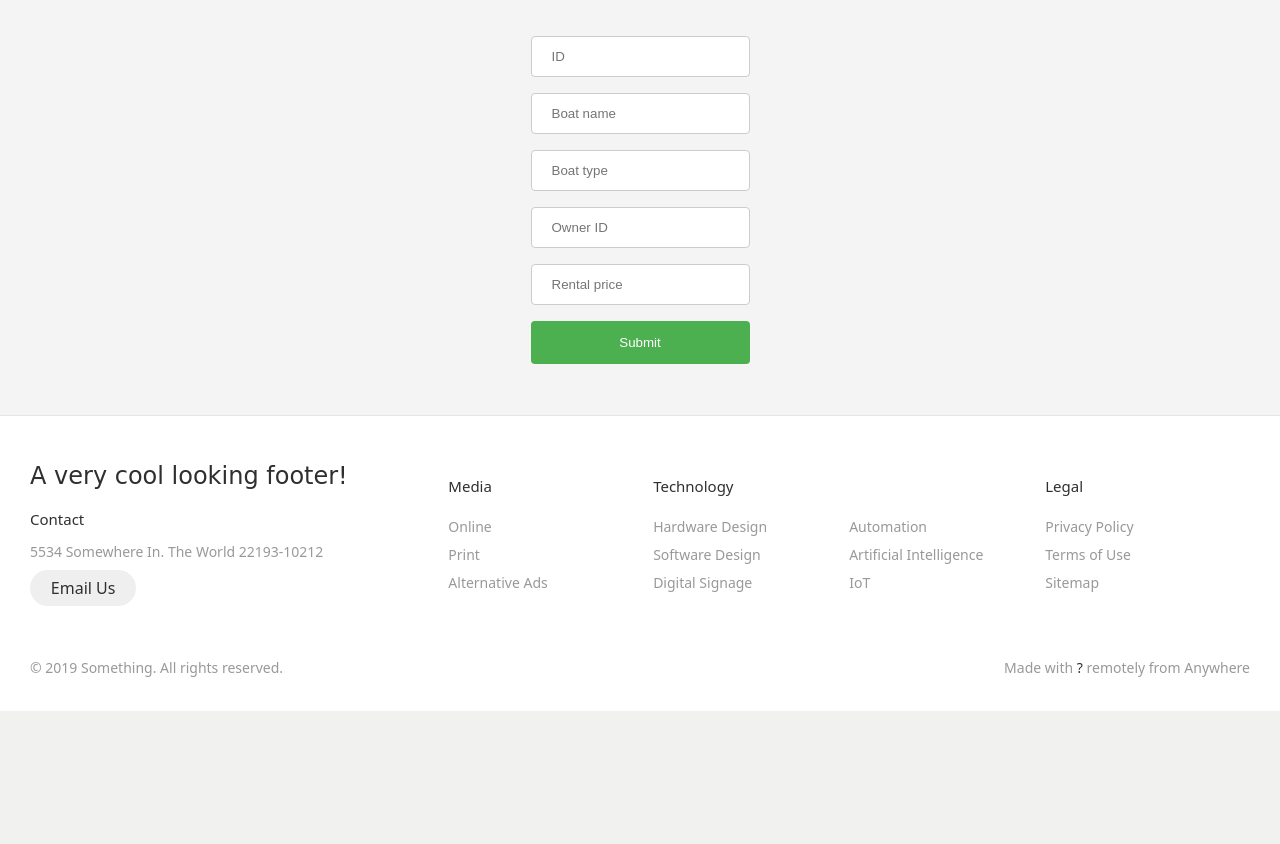
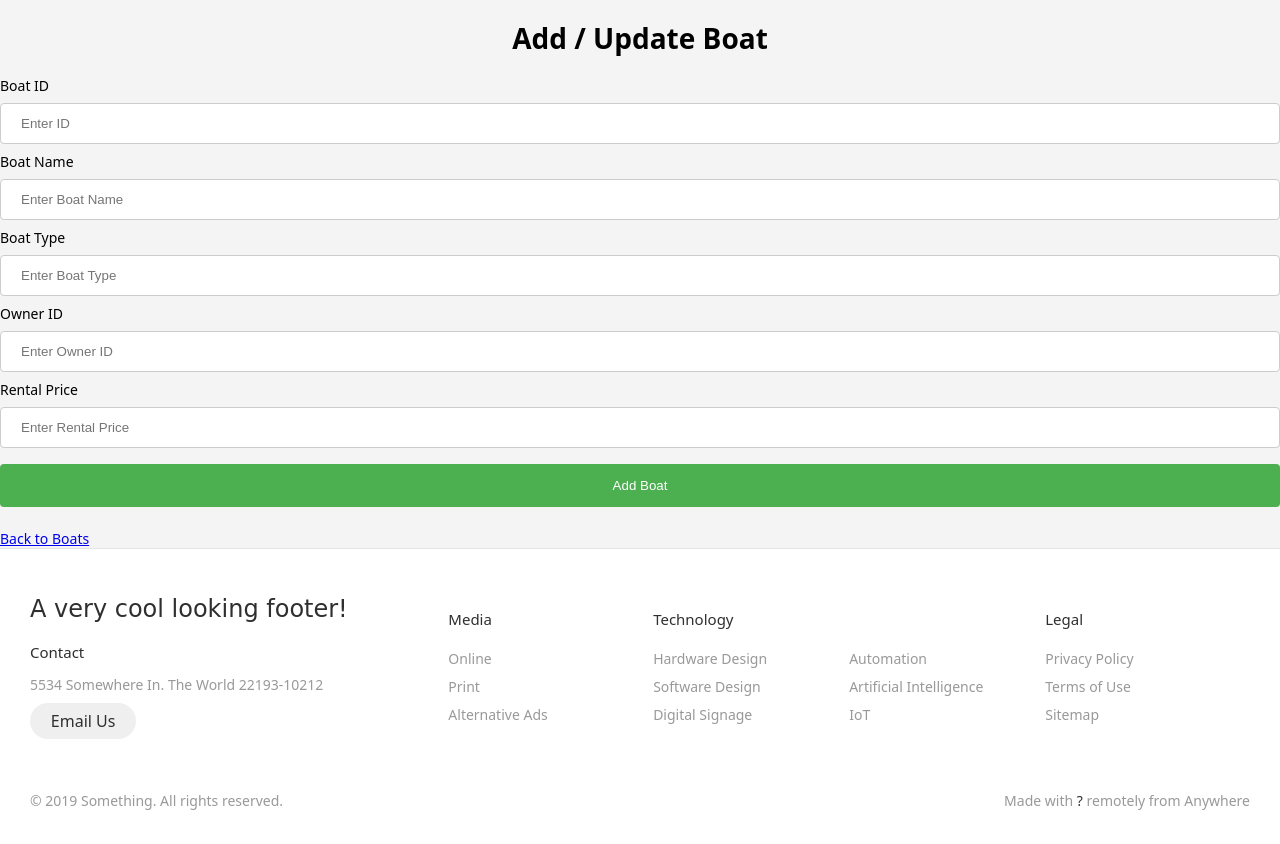
Before and after one commit to Twinwherehaveyoubeen/New-flask, a Flask app: page /boatcreate in a window 1280 px wide. Shown: the part 89-933 px from the top of the page. Before the commit the page ends 800 px from the top, so only its background shows below. Run offline with Flask 3, Linux system fonts and the light colour scheme.

Commit message:
fixing the add and the update

```diff
--- a/Templates/boat_create.html
+++ b/Templates/boat_create.html
@@ -28,19 +28,31 @@
     }
 </style>
 
-{% extends "base.html" %}
+{% extends 'base.html' %}
+
 {% block body %}
-{% if error %}
-    {{success}}
-{% endif %}
+    <h1>Add / Update Boat</h1>
     <div class="body">
-        <form action="/boatcreate" method="POST">
-            <input type="number" name="id" placeholder="ID" class="input_field"> <br>
-            <input type="text" name="name" placeholder="Boat name" class="input_field"> <br>
-            <input type="text" name="type" placeholder="Boat type" class="input_field"> <br>
-            <input type="number" name="owner_id" placeholder="Owner ID" class="input_field"> <br>
-            <input type="number" name="rental_price" placeholder="Rental price" class="input_field" step="0.01"> <br>
-            <input type="submit" value="Submit" class="input_submit">
-        </form>
+        <div class="form-container">
+            <form method="POST">
+                <label for="id">Boat ID</label>
+                <input type="number" name="id" id="id" placeholder="Enter ID" class="input_field" required min="1" value="{{ boat.id if boat else '' }}">
+
+                <label for="name">Boat Name</label>
+                <input type="text" name="name" id="name" placeholder="Enter Boat Name" class="input_field" required maxlength="50" value="{{ boat.name if boat else '' }}">
+
+                <label for="type">Boat Type</label>
+                <input type="text" name="type" id="type" placeholder="Enter Boat Type" class="input_field" required maxlength="50" value="{{ boat.type if boat else '' }}">
+
+                <label for="owner_id">Owner ID</label>
+                <input type="number" name="owner_id" id="owner_id" placeholder="Enter Owner ID" class="input_field" required min="1" value="{{ boat.owner_id if boat else '' }}">
+
+                <label for="rental_price">Rental Price</label>
+                <input type="number" name="rental_price" id="rental_price" placeholder="Enter Rental Price" class="input_field" step="0.01" required min="0" value="{{ boat.rental_price if boat else '' }}">
+
+                <input type="submit" value="{% if boat %}Update{% else %}Add{% endif %} Boat" class="input_submit">
+            </form>
+            <a href="{{ url_for('boats') }}">Back to Boats</a>
+        </div>
     </div>
 {% endblock %}
--- a/main.py
+++ b/main.py
@@ -1,12 +1,10 @@
-from flask import Flask, render_template, request
+from flask import Flask, render_template, request, redirect, url_for
 from sqlalchemy import create_engine, text
 
 app = Flask(__name__)
-#Connection string is in thr format
 con_str = "mysql://root:cset155@localhost/boatsdb"
-engine= create_engine(con_str, echo=True )
-conection = engine.connect()
-
+engine = create_engine(con_str, echo=True)
+connection = engine.connect()
 
 @app.route('/')
 def greeting():
@@ -14,51 +12,58 @@ def greeting():
 
 @app.route('/boats')
 def boats():
-    boats = conection.execute(text('select * from boats')).all()
-    return render_template('boats.html', boats=boats[:10])
+    search_query = request.args.get('search', '')
+    boats = []
 
+    if search_query:
+        if search_query.isdigit():
+            boats = connection.execute(text("SELECT * FROM boats WHERE id = :search"), {"search": int(search_query)}).fetchall()
+        else:
+            boats = connection.execute(text("SELECT * FROM boats WHERE name LIKE :search OR type LIKE :search"), {"search": f"%{search_query}%"}).fetchall()
+    else:
+        boats = connection.execute(text('SELECT * FROM boats ORDER BY id DESC LIMIT 10')).fetchall()
 
-@app.route('/boatcreate', methods = ['GET'])
-def getboat():
+    return render_template('boats.html', boats=boats, search_query=search_query)
+
+@app.route('/boatcreate', methods=['GET', 'POST'])
+def createboat():
+    if request.method == 'POST':
+        try:
+            connection.execute(text(
+                'INSERT INTO boats (id, name, type, ouwner_id, rental_price) VALUES (:id, :name, :type, :ouwner_id, :rental_price)'),
+                request.form
+            )
+            connection.commit()
+            return redirect(url_for('boats'))  # Redirect to boats page after adding
+        except Exception as e:
+            print("Error:", e)
+            return render_template("boat_create.html", error="Failed to add boat")
     return render_template("boat_create.html")
 
+@app.route('/boatupdate/<int:boat_id>', methods=['GET', 'POST'])
+def updateboat(boat_id):
+    if request.method == 'POST':
+        try:
+            connection.execute(text(
+                'UPDATE boats SET name=:name, type=:type, owner_id=:ouwner_id, rental_price=:rental_price WHERE id=:id'),
+                {**request.form, 'id': boat_id}
+            )
+            connection.commit()
+            return redirect(url_for('boats'))
+        except Exception as e:
+            print("Error:", e)
+            return render_template("boat_create.html", error="Update failed", boat_id=boat_id)
+    boat = connection.execute(text('SELECT * FROM boats WHERE id=:id'), {'id': boat_id}).fetchone()
+    return render_template("boat_create.html", boat=boat)
 
-
-@app.route('/boatcreate', methods = ['POST'])
-def createboat():
+@app.route('/boatdelete/<int:boat_id>', methods=['POST'])
+def deleteboat(boat_id):
     try:
-        conection.execute(text('insert into boats values( :id, :name, :type, :owner_id, :rental_price )'), request.form)
-        conection.commit()
-        return render_template("boat_create.html", error = "failed", success = "Sucessful")
-    except:
-         return render_template("boat_create.html")
-
-
-@app.route('/<name>')
-def greet(name):
-    return render_template('User.html', user=name)
-
-
-
+        connection.execute(text('DELETE FROM boats WHERE id=:id'), {'id': boat_id})
+        connection.commit()
+    except Exception as e:
+        print("Error:", e)
+    return redirect(url_for('boats'))
 
 if __name__ == '__main__':
     app.run(debug=True)
-
-
-
-# @app.route('/hello')
-# def hello():
-#     return "Hello"
-
-
-# @app.route('/hello/<int:name>')
-# def serveCoffee(name):
-#     return f"The next number is,  {name + 1}"
-
-# @app.route('/donut')
-# def serveDonut():
-#     return "Here is your donut."
-
-
-# if __name__ == '__main__':
-#     app.run(debug=True)
```
Also changed, not shown: Templates/boats.html (+31 -14 lines).
